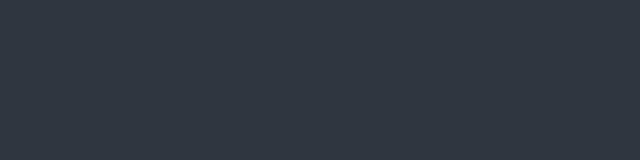
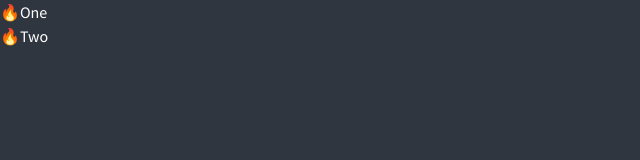
Before and after one commit to 2dowon/NomadCoders_Trello, a React (Create React App) app: page / in a window 1280 px wide. Shown: the top 160 px of the page, without its empty margins (0-640 px from the left). Built offline with nearby package versions, Linux system fonts and the light colour scheme.

Commit message:
✨  implement Drag and Drop using react-beautiful-dnd library

```diff
--- a/package.json
+++ b/package.json
@@ -47,6 +47,7 @@
     ]
   },
   "devDependencies": {
+    "@types/react-beautiful-dnd": "^13.1.2",
     "@types/react-helmet": "^6.1.4",
     "@types/react-router": "^5.1.17",
     "@types/react-router-dom": "^5.3.2",
--- a/src/App.tsx
+++ b/src/App.tsx
@@ -1,5 +1,35 @@
+import { DragDropContext, Droppable, Draggable } from "react-beautiful-dnd";
+
 function App() {
-  return <></>;
+  const onDragEnd = () => {};
+  return (
+    <DragDropContext onDragEnd={onDragEnd}>
+      <div>
+        <Droppable droppableId="one">
+          {(magic) => (
+            <ul ref={magic.innerRef} {...magic.droppableProps}>
+              <Draggable draggableId="first" index={0}>
+                {(magic) => (
+                  <li ref={magic.innerRef} {...magic.draggableProps}>
+                    <span {...magic.dragHandleProps}>🔥</span>
+                    One
+                  </li>
+                )}
+              </Draggable>
+              <Draggable draggableId="second" index={1}>
+                {(magic) => (
+                  <li ref={magic.innerRef} {...magic.draggableProps}>
+                    <span {...magic.dragHandleProps}>🔥</span>
+                    Two
+                  </li>
+                )}
+              </Draggable>
+            </ul>
+          )}
+        </Droppable>
+      </div>
+    </DragDropContext>
+  );
 }
 
 export default App;
```
Also changed, not shown: 1 other file (tests, documents, lock files or other folders).
